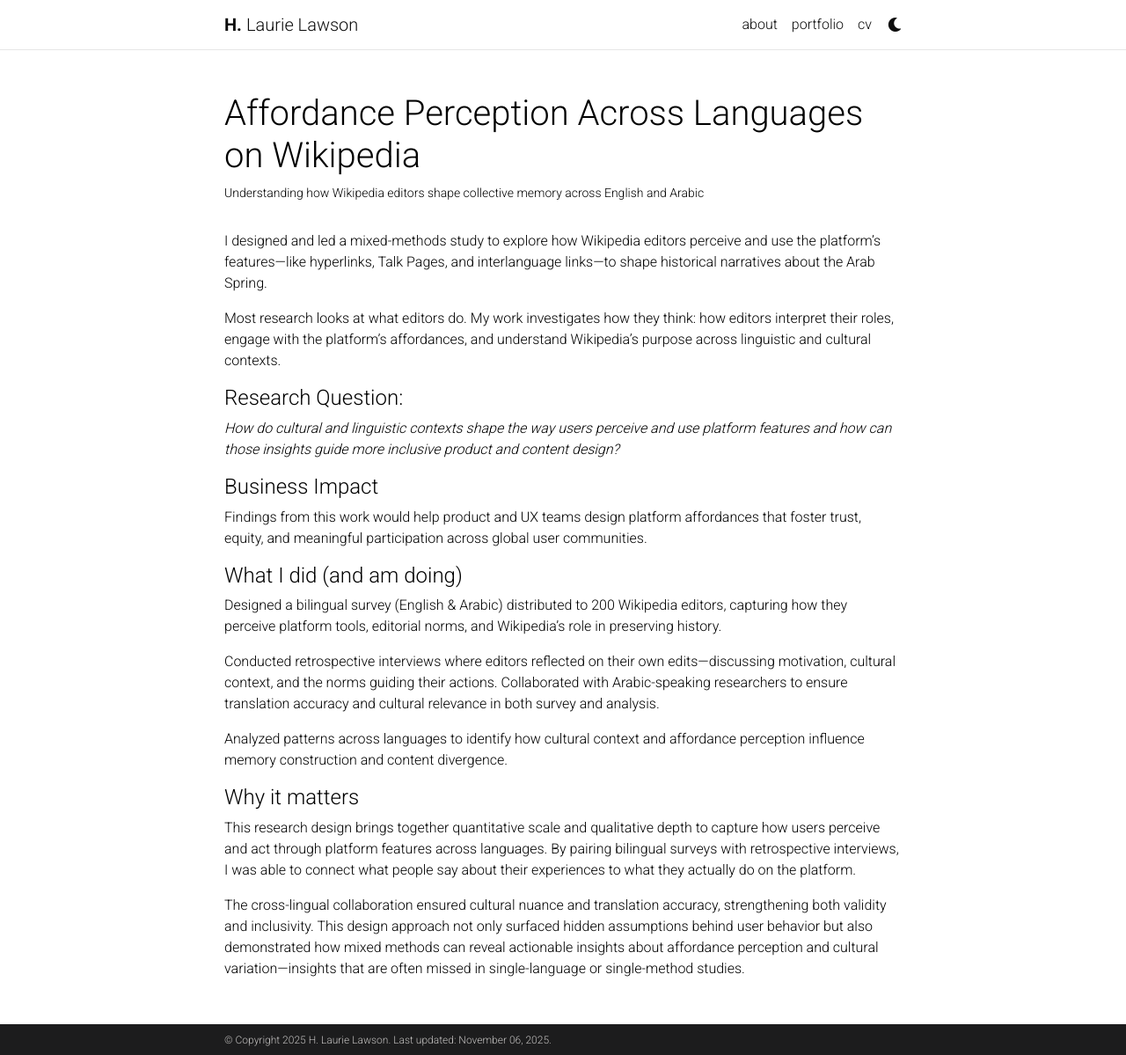
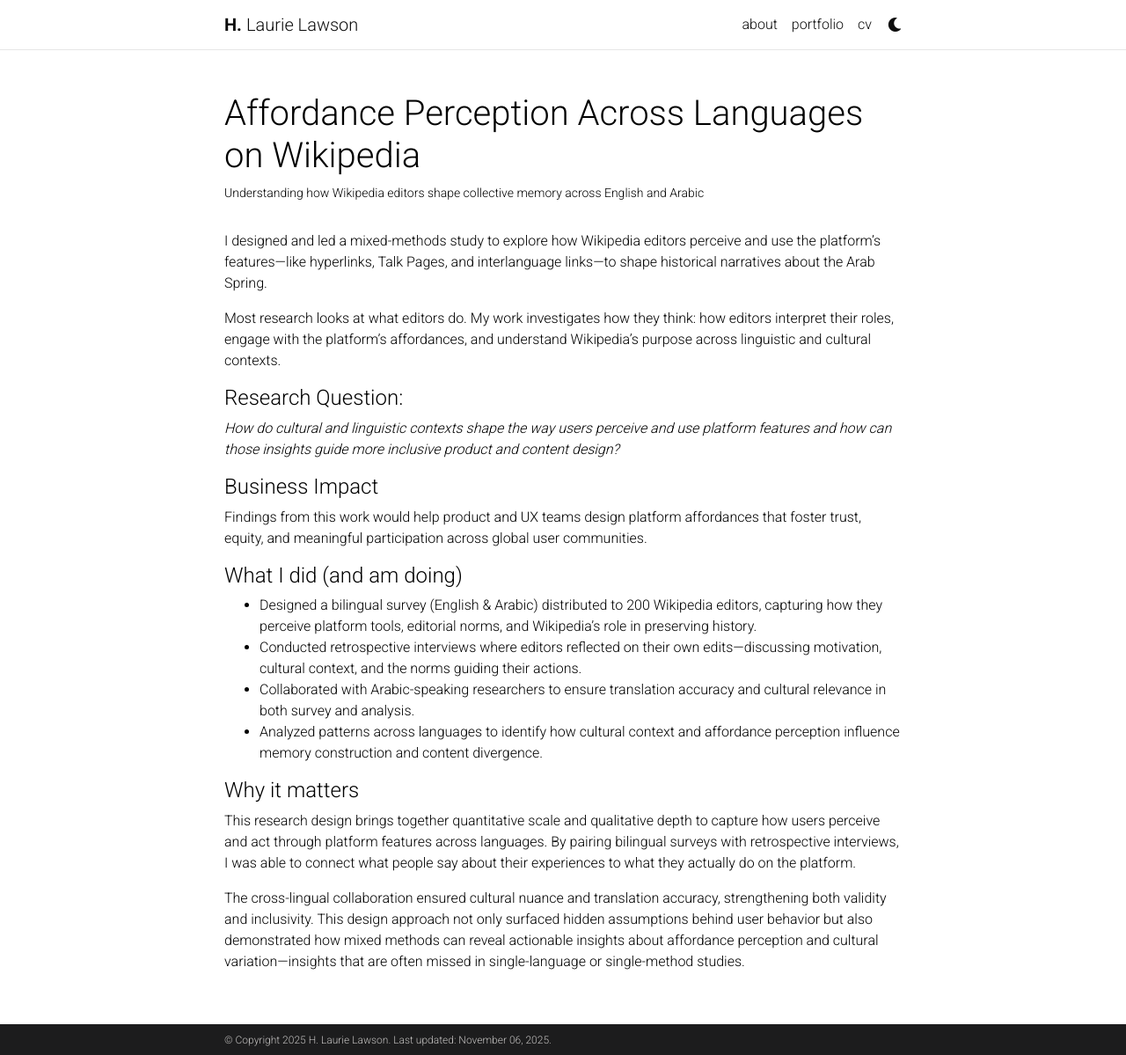
Before and after one commit to hlaurielawson/hlaurielawson.github.io, a Jekyll site: the page built from _projects/1_project.md, in a window 1280 px wide and 1199 px high. Shown: the whole window at 88% size. Built offline with Jekyll 4.4.1, drawn with Linux system fonts in a browser that asks for light colours; comment, search, counter and statistics services are not loaded; a style sheet for code colours, icons or effects is not loaded.

```diff
--- a/_projects/1_project.md
+++ b/_projects/1_project.md
@@ -18,12 +18,10 @@ Most research looks at what editors do. My work investigates how they think: how
 Findings from this work would help product and UX teams design platform affordances that foster trust, equity, and meaningful participation across global user communities.
 
 #### What I did (and am doing)
-Designed a bilingual survey (English & Arabic) distributed to 200 Wikipedia editors, capturing how they perceive platform tools, editorial norms, and Wikipedia’s role in preserving history.
-
-Conducted retrospective interviews where editors reflected on their own edits—discussing motivation, cultural context, and the norms guiding their actions.
-Collaborated with Arabic-speaking researchers to ensure translation accuracy and cultural relevance in both survey and analysis.
-
-Analyzed patterns across languages to identify how cultural context and affordance perception influence memory construction and content divergence.
+- Designed a bilingual survey (English & Arabic) distributed to 200 Wikipedia editors, capturing how they perceive platform tools, editorial norms, and Wikipedia’s role in preserving history.
+- Conducted retrospective interviews where editors reflected on their own edits—discussing motivation, cultural context, and the norms guiding their actions.
+- Collaborated with Arabic-speaking researchers to ensure translation accuracy and cultural relevance in both survey and analysis.
+- Analyzed patterns across languages to identify how cultural context and affordance perception influence memory construction and content divergence.
 
 #### Why it matters
 This research design brings together quantitative scale and qualitative depth to capture how users perceive and act through platform features across languages. By pairing bilingual surveys with retrospective interviews, I was able to connect what people say about their experiences to what they actually do on the platform.
```
Also changed, not shown: _projects/2_project.md (+1 -1 lines).
